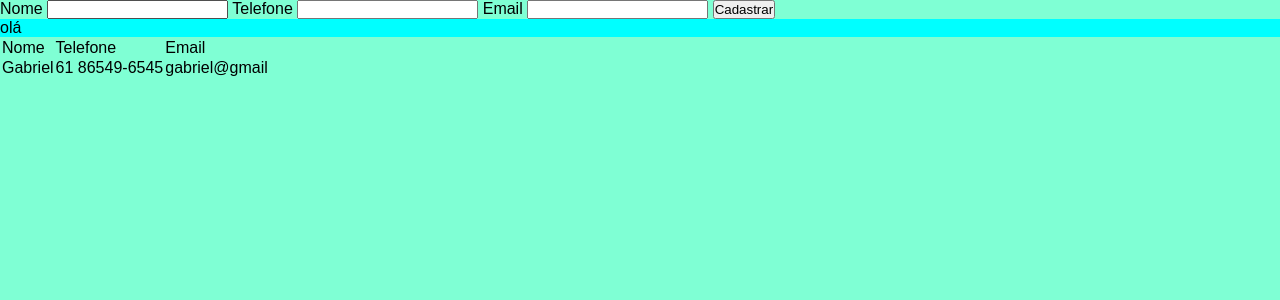
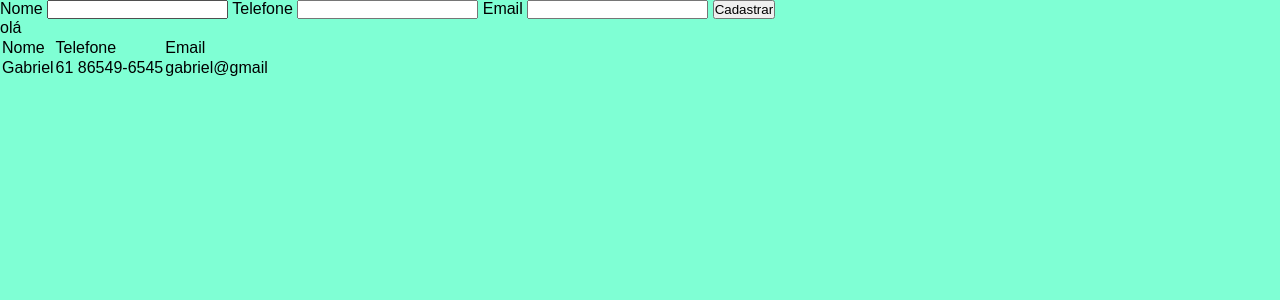
Before and after one commit to GabrielTrindade20/Projeto_CadastroDePessoas, a PHP site: page / in a window 1280 px wide. Shown: the top 300 px of the page. Run offline with PHP 8.4, Linux system fonts and the light colour scheme.

Commit message:
criação html e css

```diff
--- a/Projeto Cadastro de Pessoas/Style/style.css
+++ b/Projeto Cadastro de Pessoas/Style/style.css
@@ -7,7 +7,3 @@
 body{
     background-color: aquamarine;
 }
-
-div{
-    background-color: aqua;
-}
--- a/Projeto Cadastro de Pessoas/index.php
+++ b/Projeto Cadastro de Pessoas/index.php
@@ -4,7 +4,7 @@
     <meta charset="UTF-8">
     <meta http-equiv="X-UA-Compatible" content="IE=edge">
     <meta name="viewport" content="width=device-width, initial-scale=1.0">
-    <link rel="stylesheet" href="./style.css">
+    <link rel="stylesheet" href="../style.css">
     <title>Página de Cadastro</title>
 </head>
 
```
